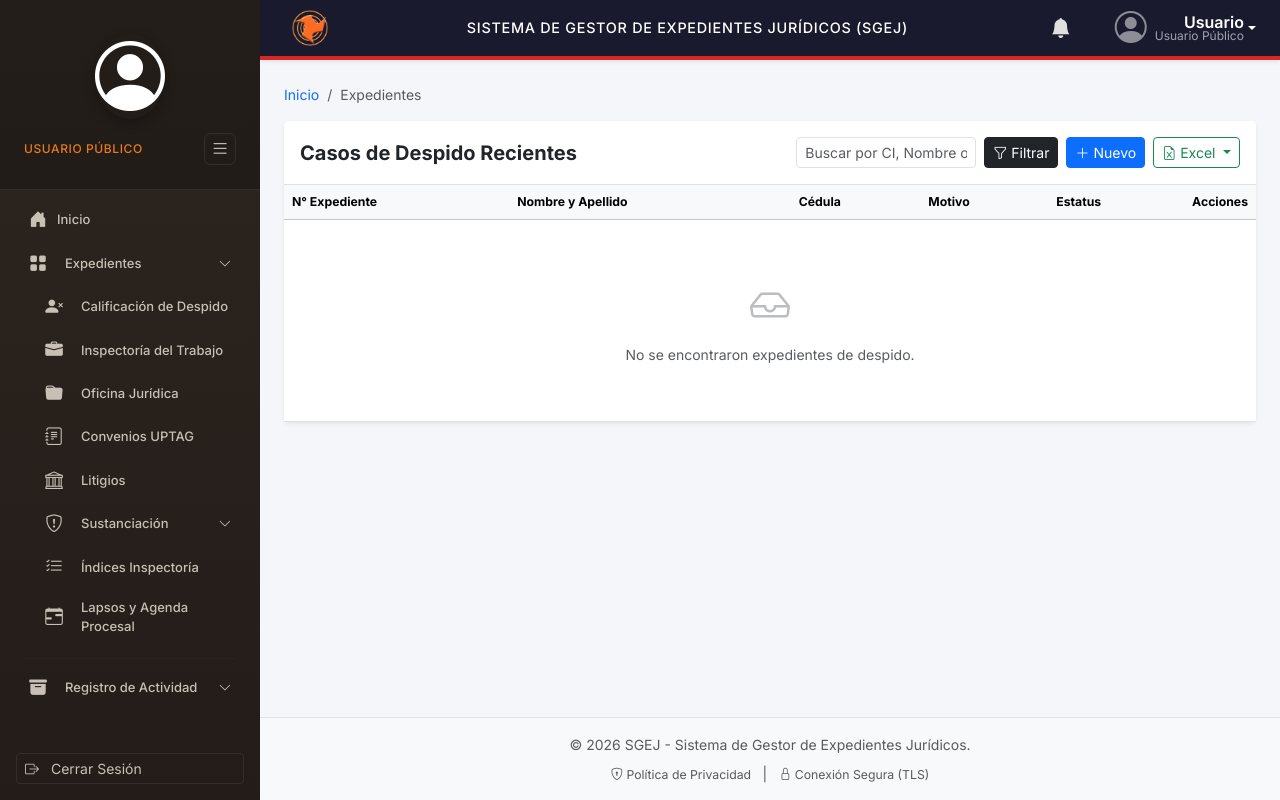
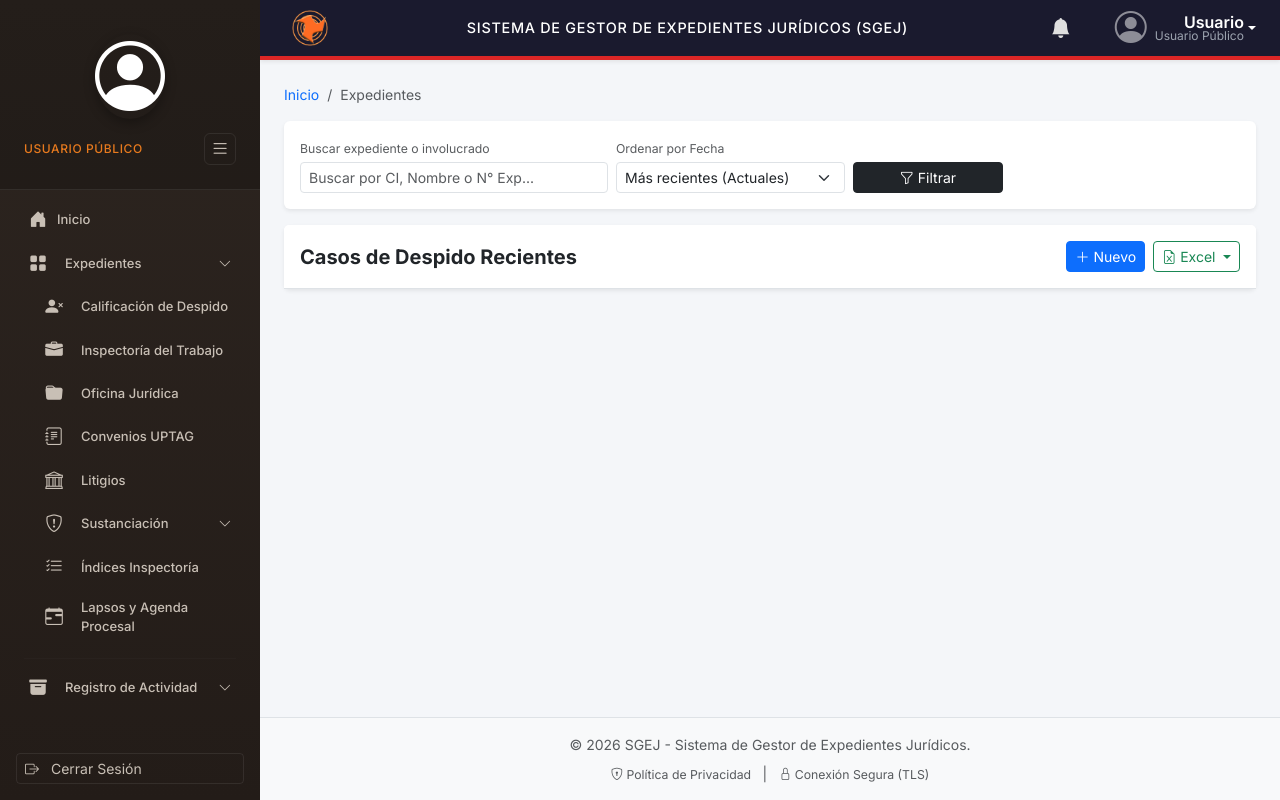
Before and after one commit to leonaboss/SGEJ, a Django app: page /modulo/1/ in a window 1280 px wide. Run offline with Django 5.2, Linux system fonts and the light colour scheme; the visitor is signed in with stand-in values (Sample User, id 1); data that the repository does not hold is empty; parts of the project's set-up code (start-up, migrations or seed data) failed here and were passed over.

Commit message:
paginacion

```diff
--- a/apps/expedientes/views.py
+++ b/apps/expedientes/views.py
@@ -151,6 +151,11 @@ class ExpedienteModuloListView(LoginRequiredMixin, ListView):
         fase = self.request.GET.get('fase', '').strip()
         if fase:
             queryset = queryset.filter(fase_actual=fase)
+        orden = self.request.GET.get('orden', 'recientes').strip()
+        if orden == 'antiguos':
+            queryset = queryset.order_by('created_at')
+        else:
+            queryset = queryset.order_by('-created_at')
         return queryset
 
     def get_context_data(self, **kwargs):
@@ -161,6 +166,7 @@ class ExpedienteModuloListView(LoginRequiredMixin, ListView):
         context['search_query'] = self.request.GET.get('q', '')
         context['estatus_filter'] = self.request.GET.get('estatus', '')
         context['fase_actual'] = self.request.GET.get('fase', '')
+        context['orden_filter'] = self.request.GET.get('orden', 'recientes')
         context['estatus_choices'] = Expediente.EstatusChoices.choices
         context['mostrar_filtro_estatus'] = tipo in ('DESP', 'LITI', 'OFIC')
         context['notificaciones_count'] = Notificacion.objects.filter(
--- a/templates/base_module_list.html
+++ b/templates/base_module_list.html
@@ -12,22 +12,46 @@
 
 {% block before_table %}{% endblock %}
 
-<div class="card border-0 shadow-sm">
-    <div class="card-header bg-white border-bottom d-flex flex-wrap align-items-center justify-content-between gap-2 py-3 px-3">
-        <h3 class="h5 fw-bold mb-0">{% block module_title %}Expedientes{% endblock %}</h3>
-        <div class="d-flex gap-2 align-items-center flex-wrap">
-            <form method="get" class="d-flex gap-2 flex-wrap align-items-center">
-                <input type="text" id="search-input" name="q" value="{{ search_query }}" class="form-control form-control-sm" placeholder="{% block search_placeholder %}Buscar...{% endblock %}" style="width:180px;">
-                {% if mostrar_filtro_estatus %}
-                <select name="estatus" class="form-select form-select-sm" style="width:auto;">
+<!-- Barra de Filtros y Búsqueda Estilo Bitácora -->
+<div class="card shadow-sm border-0 mb-3">
+    <div class="card-body py-3">
+        <form method="get" class="row g-2 align-items-end">
+            <div class="col-12 col-md-4">
+                <label class="small text-muted mb-1">Buscar expediente o involucrado</label>
+                <input type="text" id="search-input" name="q" class="form-control form-control-sm" placeholder="{% block search_placeholder %}N° Expediente, nombre, cédula...{% endblock %}" value="{{ search_query }}">
+            </div>
+            {% if mostrar_filtro_estatus %}
+            <div class="col-6 col-md-3">
+                <label class="small text-muted mb-1">Estatus</label>
+                <select name="estatus" class="form-select form-select-sm">
                     <option value="">Todos los estatus</option>
                     {% for val, label in estatus_choices %}
                     <option value="{{ val }}" {% if estatus_filter == val %}selected{% endif %}>{{ label }}</option>
                     {% endfor %}
                 </select>
+            </div>
+            {% endif %}
+            <div class="col-6 col-md-3">
+                <label class="small text-muted mb-1">Ordenar por Fecha</label>
+                <select name="orden" class="form-select form-select-sm">
+                    <option value="recientes" {% if orden_filter == 'recientes' or not orden_filter %}selected{% endif %}>Más recientes (Actuales)</option>
+                    <option value="antiguos" {% if orden_filter == 'antiguos' %}selected{% endif %}>Más antiguos (Viejos)</option>
+                </select>
+            </div>
+            <div class="col-12 col-md-2 d-flex gap-1">
+                <button type="submit" class="btn btn-dark btn-sm w-100"><i class="bi bi-funnel me-1"></i>Filtrar</button>
+                {% if search_query or estatus_filter or orden_filter and orden_filter != 'recientes' %}
+                <a href="{% url 'expedientes:modulo_list' tipo_modulo %}" class="btn btn-outline-secondary btn-sm" title="Limpiar filtros"><i class="bi bi-x-lg"></i></a>
                 {% endif %}
-                <button class="btn btn-dark btn-sm" type="submit"><i class="bi bi-funnel me-1"></i>Filtrar</button>
-            </form>
+            </div>
+        </form>
+    </div>
+</div>
+
+<div class="card border-0 shadow-sm">
+    <div class="card-header bg-white border-bottom d-flex flex-wrap align-items-center justify-content-between gap-2 py-3 px-3">
+        <h3 class="h5 fw-bold mb-0">{% block module_title %}Expedientes{% endblock %}</h3>
+        <div class="d-flex gap-2 align-items-center flex-wrap">
             <a href="{% url 'expedientes:expediente_create' %}?tipo_modulo={{ tipo_modulo }}" class="btn btn-primary btn-sm"><i class="bi bi-plus-lg me-1"></i>Nuevo</a>
             {% block excel_button %}
             <div class="dropdown d-inline-block">
@@ -52,57 +76,26 @@
         </div>
     </div>
     <div class="table-responsive">
-        <table class="table table-hover align-middle mb-0 small" id="table-data">
-            <thead class="table-light">
-                <tr>
-                    {% block table_headers %}{% endblock %}
-                    <th class="text-center" style="width: 70px;">Acciones</th>
-                </tr>
-            </thead>
-            <tbody>
-                {% for exp in expedientes %}
-                <tr>
-                    {% block table_cells %}{% endblock %}
-                    <td class="text-center">
-                        <div class="btn-group" role="group">
-                            <a href="{% url 'expedientes:expediente_detail' exp.pk %}" class="btn btn-sm btn-outline-secondary" title="Ver Detalle"><i class="bi bi-eye"></i></a>
-                            <a href="{% url 'expedientes:expediente_update' exp.pk %}" class="btn btn-sm btn-outline-primary" title="Editar"><i class="bi bi-pencil"></i></a>
-                            {% if not exp.is_archivado %}
-                            <form method="post" action="{% url 'expedientes:expediente_archivar' exp.pk %}" onsubmit="return confirm('¿Está seguro de archivar este expediente?');" class="d-inline">
-                                {% csrf_token %}
-                                <button type="submit" class="btn btn-sm btn-outline-warning" title="Archivar"><i class="bi bi-archive"></i></button>
-                            </form>
-                            {% endif %}
-                        </div>
-                    </td>
-                </tr>
-                {% empty %}
-                <tr>
-                    <td colspan="100">
-                        <div class="text-center py-5 sgej-empty-state">
-                            <i class="bi bi-inbox fs-1 text-muted"></i>
-                            <p class="text-muted mt-2">{% block empty_message %}No se encontraron registros.{% endblock %}</p>
-                        </div>
-                    </td>
-                </tr>
-                {% endfor %}
-            </tbody>
+        <table class="table table-hover align-middle mb-0" id="table-data">
+            {% block table_content %}
+            {% endblock %}
         </table>
     </div>
     {% block extra_js %}
     <script>
         document.addEventListener('DOMContentLoaded', () => {
-            initializeTableSearch('search-input', 'table-data');
+            // table loaded
         });
     </script>
     {% endblock %}
+
     {% if is_paginated or page_obj.paginator.num_pages > 1 %}
     <div class="card-footer bg-white border-top d-flex justify-content-center py-3">
         <nav>
             <ul class="pagination pagination-sm mb-0">
                 {% if page_obj.has_previous %}
                 <li class="page-item">
-                    <a class="page-link" href="?page={{ page_obj.previous_page_number }}{% if filtros_qs %}&{{ filtros_qs }}{% else %}&q={{ search_query }}&estatus={{ estatus_filter }}{% endif %}">
+                    <a class="page-link" href="?page={{ page_obj.previous_page_number }}{% if filtros_qs %}&{{ filtros_qs }}{% else %}&q={{ search_query }}&estatus={{ estatus_filter }}&orden={{ orden_filter }}{% endif %}">
                         <i class="bi bi-chevron-left"></i> Anterior
                     </a>
                 </li>
@@ -113,14 +106,14 @@
                     <li class="page-item active"><span class="page-link">{{ num }}</span></li>
                     {% elif num > page_obj.number|add:'-3' and num < page_obj.number|add:'3' %}
                     <li class="page-item">
-                        <a class="page-link" href="?page={{ num }}{% if filtros_qs %}&{{ filtros_qs }}{% else %}&q={{ search_query }}&estatus={{ estatus_filter }}{% endif %}">{{ num }}</a>
+                        <a class="page-link" href="?page={{ num }}{% if filtros_qs %}&{{ filtros_qs }}{% else %}&q={{ search_query }}&estatus={{ estatus_filter }}&orden={{ orden_filter }}{% endif %}">{{ num }}</a>
                     </li>
                     {% endif %}
                 {% endfor %}
 
                 {% if page_obj.has_next %}
                 <li class="page-item">
-                    <a class="page-link" href="?page={{ page_obj.next_page_number }}{% if filtros_qs %}&{{ filtros_qs }}{% else %}&q={{ search_query }}&estatus={{ estatus_filter }}{% endif %}">
+                    <a class="page-link" href="?page={{ page_obj.next_page_number }}{% if filtros_qs %}&{{ filtros_qs }}{% else %}&q={{ search_query }}&estatus={{ estatus_filter }}&orden={{ orden_filter }}{% endif %}">
                         Siguiente <i class="bi bi-chevron-right"></i>
                     </a>
                 </li>
```
